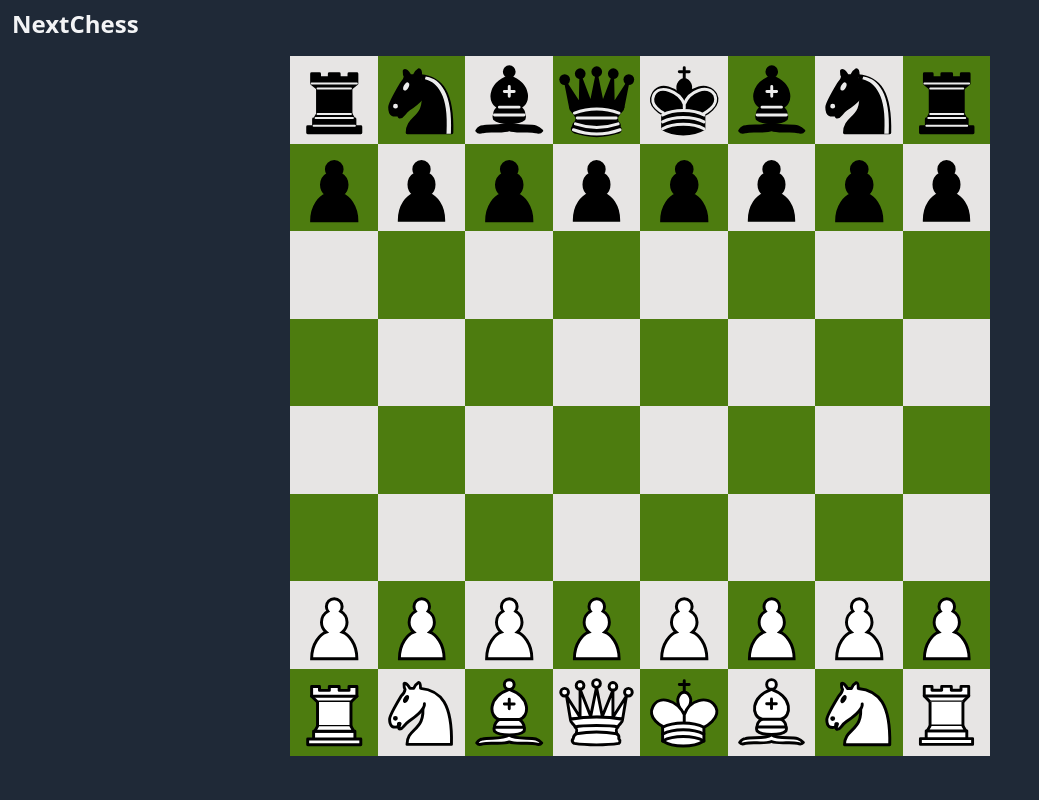
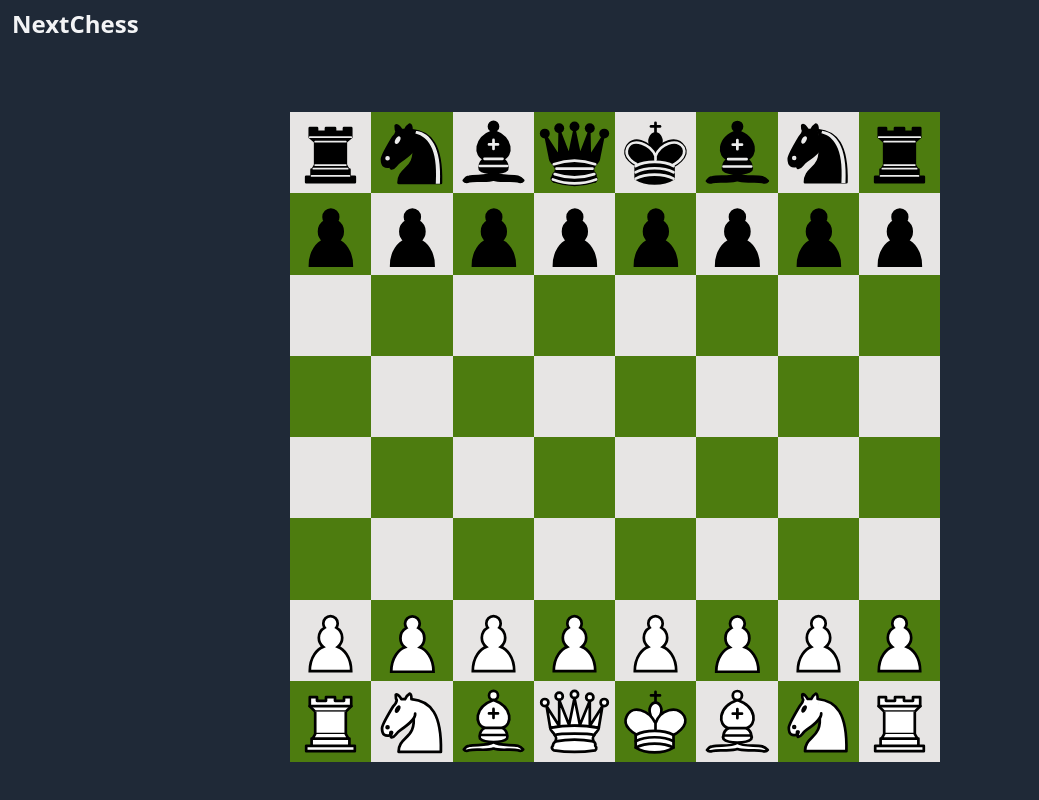
Before and after one commit to kulgg/NextChess, a Next.js app: page / in a window 1280 px wide. Shown: the whole page, without its empty margins (0-1039 px from the left). Built offline with nearby package versions, Linux system fonts and the light colour scheme.

Commit message:
Add game status message

```diff
--- a/src/components/Board.tsx
+++ b/src/components/Board.tsx
@@ -5,7 +5,7 @@ import {
   PieceSymbol,
   Square as SquareType,
 } from "chess.js/src/chess";
-import { useState } from "react";
+import { Dispatch, SetStateAction, useState } from "react";
 import {
   get_square_by_indeces,
   get_target_move,
@@ -13,15 +13,21 @@ import {
 } from "../utils/square";
 import Square from "./Square";
 
-const game = new Chess();
-
 export type BoardType = ({
   square: SquareType;
   type: PieceSymbol;
   color: Color;
 } | null)[][];
 
-const Board = (): JSX.Element => {
+const Board = ({
+  game,
+  setIsCheck,
+  setIsGameOver,
+}: {
+  game: Chess;
+  setIsCheck: Dispatch<SetStateAction<boolean>>;
+  setIsGameOver: Dispatch<SetStateAction<boolean>>;
+}): JSX.Element => {
   const [board, setBoard] = useState<BoardType>(game.board());
   const [possibleMoves, setPossibleMoves] = useState<Move[]>([]);
   const [activePiece, setActivePiece] = useState<SquareType | null>(null);
@@ -36,6 +42,8 @@ const Board = (): JSX.Element => {
       setPossibleMoves([]);
       game.move(get_target_move(possibleMoves, square));
       setBoard(game.board());
+      setIsCheck(game.isCheck());
+      setIsGameOver(game.isGameOver());
       return;
     }
 
--- a/src/pages/index.tsx
+++ b/src/pages/index.tsx
@@ -1,13 +1,20 @@
+import { Chess } from "chess.js";
 import type { NextPage } from "next";
 import Head from "next/head";
+import { useState } from "react";
 import Board from "../components/Board";
 
+const game = new Chess();
+
 const Home: NextPage = () => {
+  const [isCheck, setIsCheck] = useState(game.isCheck());
+  const [isGameOver, setIsGameOver] = useState(game.isGameOver());
+
   return (
     <div className="">
       <Head>
         <title>NextChess</title>
-        <meta name="description" content="Generated by create-t3-app" />
+        <meta name="description" content="Online Chess" />
         <link rel="icon" href="/favicon.ico" />
       </Head>
 
@@ -16,8 +23,15 @@ const Home: NextPage = () => {
           <a href="/">NextChess</a>
         </h1>
       </header>
-      <main className="flex justify-center py-2">
-        <Board />
+      <main className="container py-2 ">
+        <div className="my-4 h-6 text-xl">
+          {isGameOver ? "Check Mate" : isCheck ? "Check" : ""}
+        </div>
+        <Board
+          game={game}
+          setIsCheck={setIsCheck}
+          setIsGameOver={setIsGameOver}
+        />
       </main>
     </div>
   );
--- a/src/styles/globals.css
+++ b/src/styles/globals.css
@@ -3,6 +3,6 @@
 @tailwind utilities;
 
 .chessboard {
-  width: min(100vw, 100vh - 100px);
-  height: min(100vw, 100vh - 100px);
+  width: min(100vw, 100vh - 150px);
+  height: min(100vw, 100vh - 150px);
 }
```
